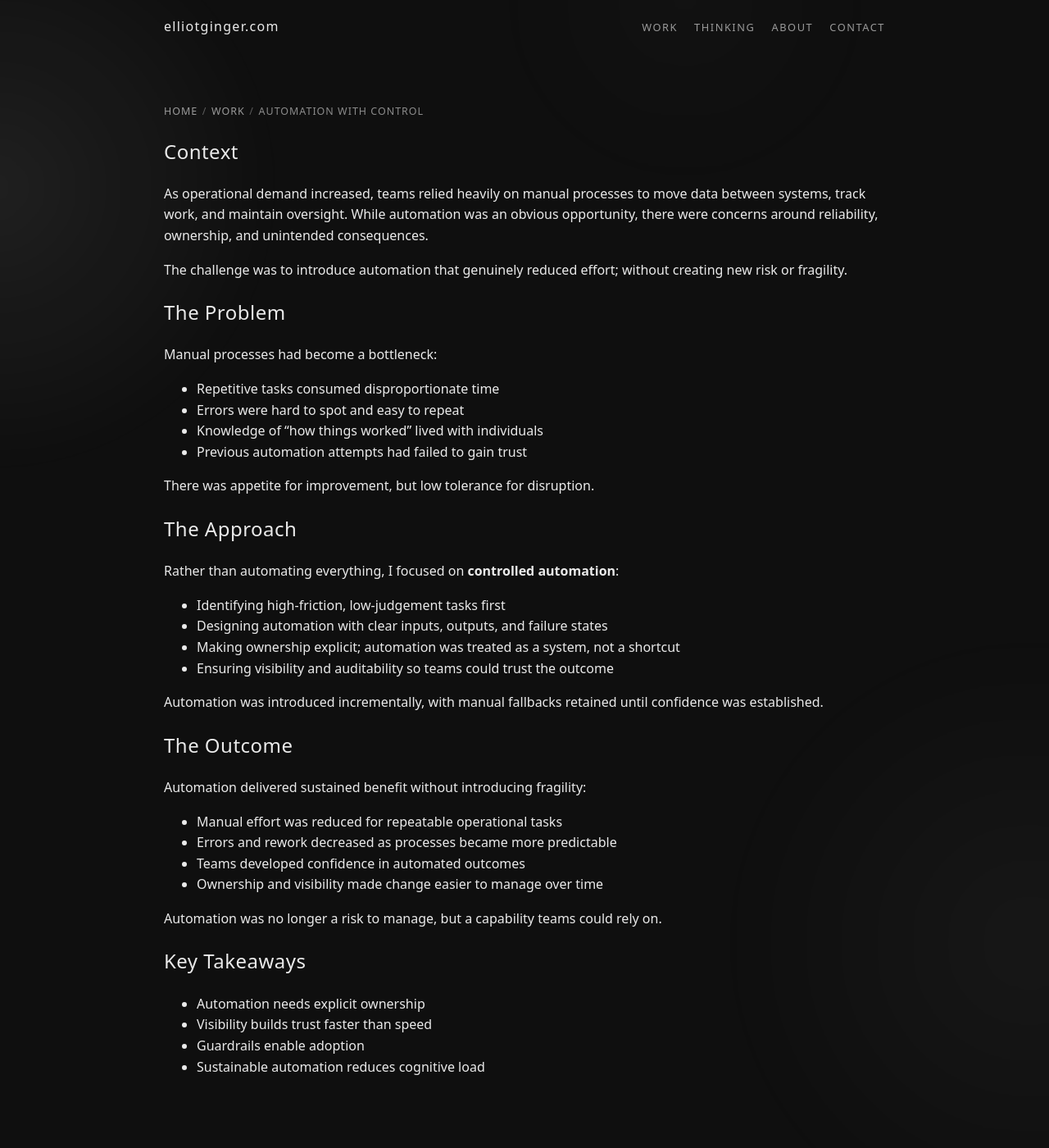
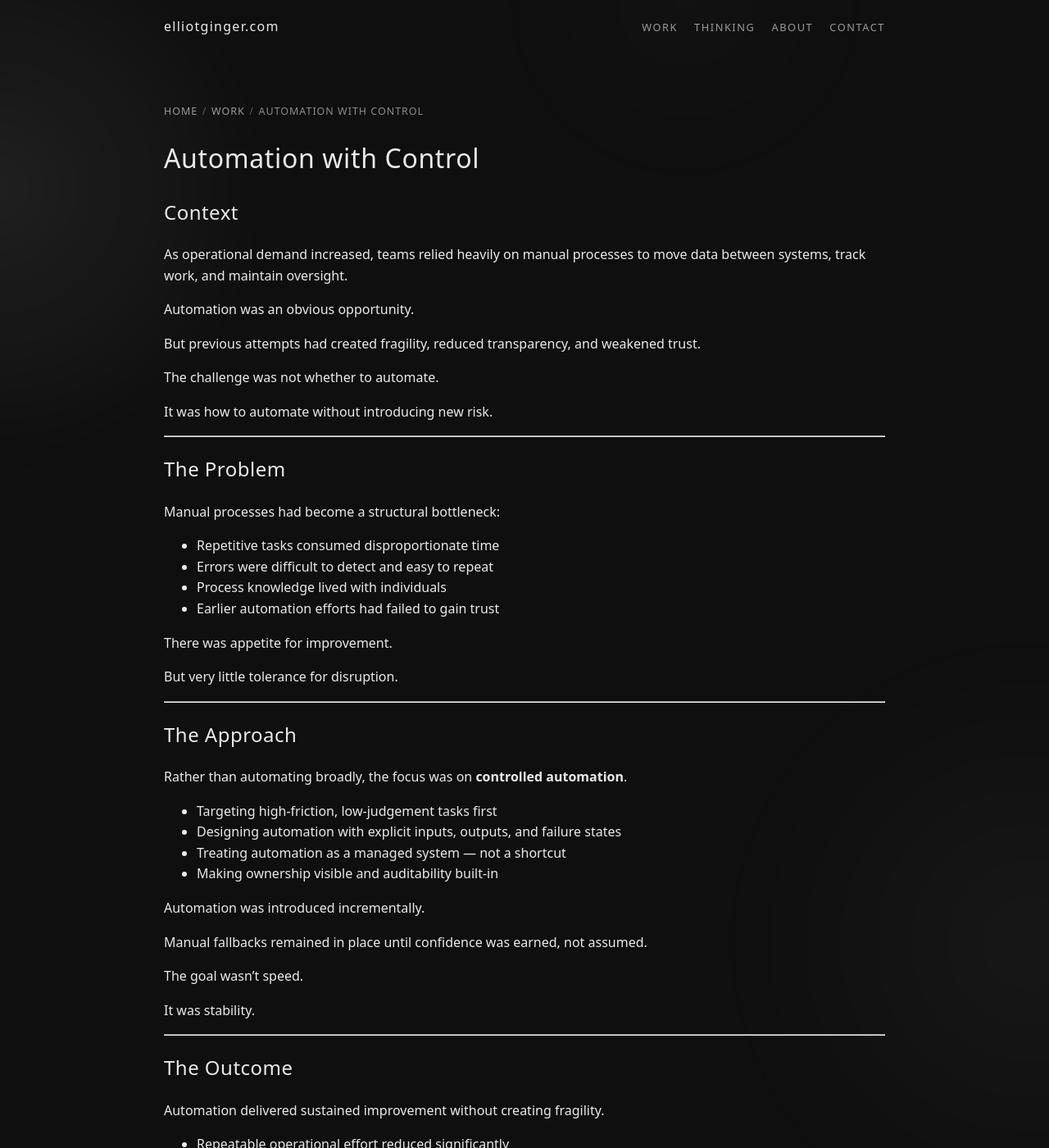
Before and after one commit to ElliotGinge/elliotginger.com, a Jekyll site: the page built from work/automation-with-control.md, in a window 1280 px wide and 1400 px high. Shown: the whole window at 82% size. Built offline with Jekyll 4.4.1, drawn with Linux system fonts in a browser that asks for light colours; some of the changed text lies outside the part shown.

Commit message:
Refine content in automation with control documentation

```diff
--- a/work/automation-with-control.md
+++ b/work/automation-with-control.md
@@ -4,48 +4,76 @@
 permalink: /work/automation-with-control/
 ---
 
+# Automation with Control
+
 ## Context
 
-As operational demand increased, teams relied heavily on manual processes to move data between systems, track work, and maintain oversight. While automation was an obvious opportunity, there were concerns around reliability, ownership, and unintended consequences.
+As operational demand increased, teams relied heavily on manual processes to move data between systems, track work, and maintain oversight.
 
-The challenge was to introduce automation that genuinely reduced effort; without creating new risk or fragility.
+Automation was an obvious opportunity.
+
+But previous attempts had created fragility, reduced transparency, and weakened trust.
+
+The challenge was not whether to automate.
+
+It was how to automate without introducing new risk.
+
+---
 
 ## The Problem
 
-Manual processes had become a bottleneck:
+Manual processes had become a structural bottleneck:
 
 - Repetitive tasks consumed disproportionate time
-- Errors were hard to spot and easy to repeat
-- Knowledge of “how things worked” lived with individuals
-- Previous automation attempts had failed to gain trust
+- Errors were difficult to detect and easy to repeat
+- Process knowledge lived with individuals
+- Earlier automation efforts had failed to gain trust
 
-There was appetite for improvement, but low tolerance for disruption.
+There was appetite for improvement.
+
+But very little tolerance for disruption.
+
+---
 
 ## The Approach
 
-Rather than automating everything, I focused on **controlled automation**:
+Rather than automating broadly, the focus was on **controlled automation**.
 
-- Identifying high-friction, low-judgement tasks first
-- Designing automation with clear inputs, outputs, and failure states
-- Making ownership explicit; automation was treated as a system, not a shortcut
-- Ensuring visibility and auditability so teams could trust the outcome
+- Targeting high-friction, low-judgement tasks first
+- Designing automation with explicit inputs, outputs, and failure states
+- Treating automation as a managed system — not a shortcut
+- Making ownership visible and auditability built-in
 
-Automation was introduced incrementally, with manual fallbacks retained until confidence was established.
+Automation was introduced incrementally.
+
+Manual fallbacks remained in place until confidence was earned, not assumed.
+
+The goal wasn’t speed.
+
+It was stability.
+
+---
 
 ## The Outcome
 
-Automation delivered sustained benefit without introducing fragility:
+Automation delivered sustained improvement without creating fragility.
 
-- Manual effort was reduced for repeatable operational tasks
+- Repeatable operational effort reduced significantly
 - Errors and rework decreased as processes became more predictable
 - Teams developed confidence in automated outcomes
-- Ownership and visibility made change easier to manage over time
+- Ownership clarity made future changes easier to manage
 
-Automation was no longer a risk to manage, but a capability teams could rely on.
+Automation shifted from being a risk to mitigate — to a capability the organisation could rely on.
+
+---
 
 ## Key Takeaways
 
-- Automation needs explicit ownership
+- Automation requires explicit ownership
 - Visibility builds trust faster than speed
 - Guardrails enable adoption
 - Sustainable automation reduces cognitive load
+
+Well-designed automation doesn’t remove control.
+
+It strengthens it.
```
